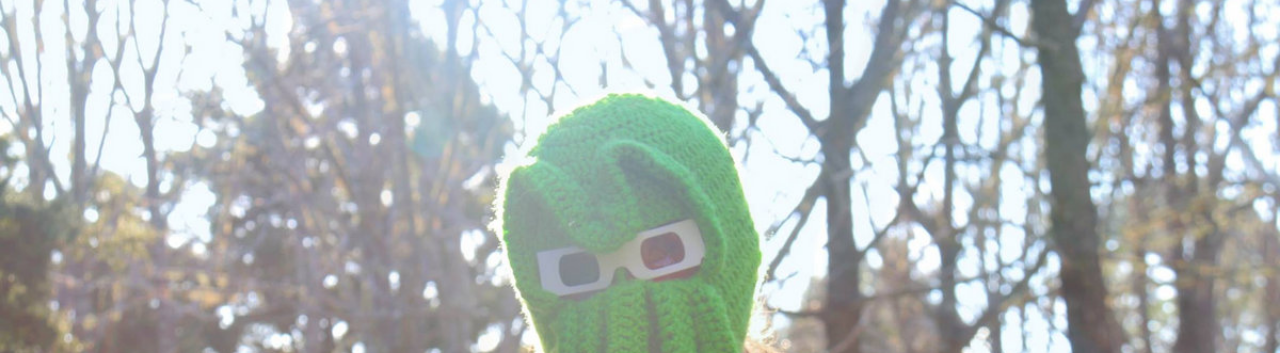
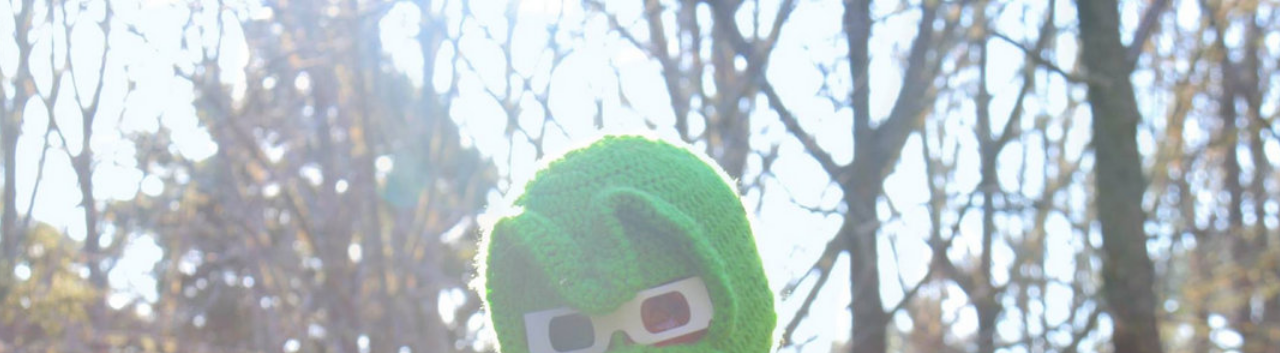
Before and after one commit to joshua-wc/Mammalien-Landing-Page, a plain HTML site: page index.html in a window 1280 px wide. Shown: the top 353 px of the page. Drawn offline with Linux system fonts and the light colour scheme.

Commit message:
Increase size of image and move social container inside background

```diff
--- a/app.css/app.css
+++ b/app.css/app.css
@@ -7,13 +7,14 @@
 
 #background {
     background-image: url(./Background.jpg);
-    height: 100vh;
+    height: 120vh;
     background-size: cover;
     background-position: center;
     display: flex;
     flex-direction: column;
     flex-wrap: wrap;
     justify-content: center;
+    align-self: baseline;
     align-items: center;
     padding: 0px 20px;
 }
--- a/index.html
+++ b/index.html
@@ -15,12 +15,12 @@
         <h2>"I'm Just Like You!"</h2>
 
 
+        <div id="social">
 
+        </div>
 
 
     </div>
-    <div id="social">
 
-    </div>
 </body>
 </html>
```
